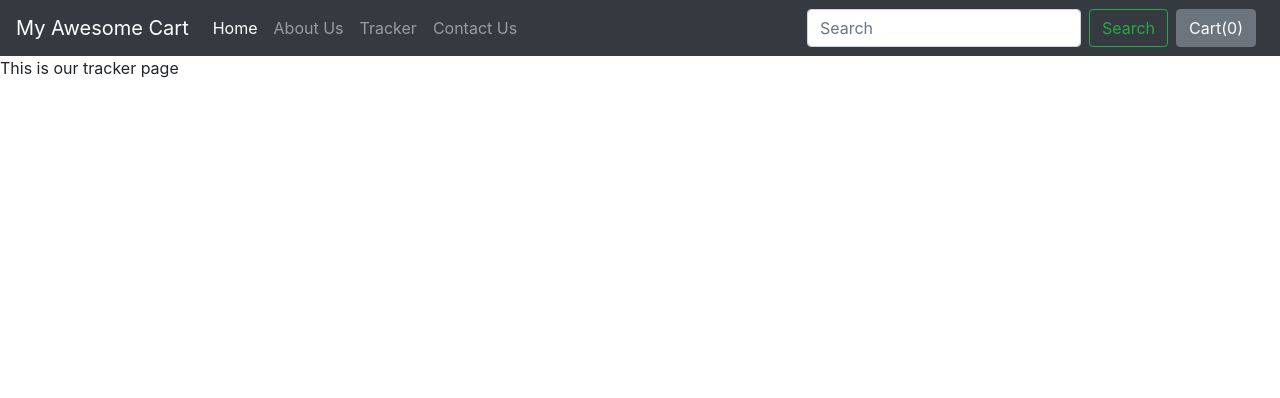
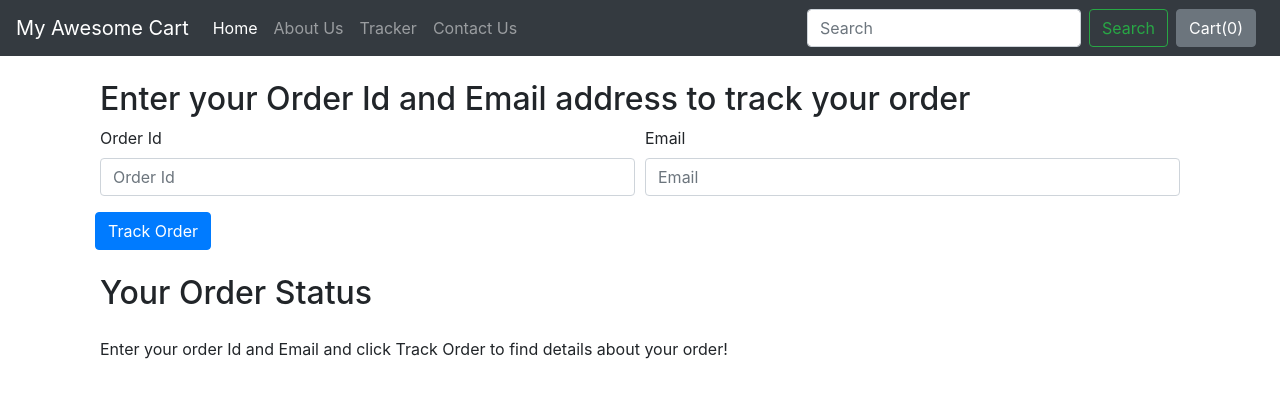
Before and after one commit to astrodestroyergithub/MyAwesomeCart, a Django app: page /shop/tracker in a window 1280 px wide. Shown: the top 398 px of the page. Run offline with Django 3.2, Linux system fonts and the light colour scheme; some libraries are stand-ins or nearby versions.

Commit message:
Created Order Tracker for customers

```diff
--- a/mac/settings.py
+++ b/mac/settings.py
@@ -58,7 +58,7 @@ ROOT_URLCONF = 'mac.urls'
 TEMPLATES = [
     {
         'BACKEND': 'django.template.backends.django.DjangoTemplates',
-        'DIRS': [],
+        'DIRS': ['mac/templates'],
         'APP_DIRS': True,
         'OPTIONS': {
             'context_processors': [
--- a/mac/urls.py
+++ b/mac/urls.py
@@ -17,9 +17,11 @@ from django.contrib import admin
 from django.urls import path, include
 from django.conf import settings
 from django.conf.urls.static import static
+from . import views
 
 urlpatterns = [
     path('admin/', admin.site.urls),
     path('shop/', include('shop.urls')),
-    path('blog/', include('blog.urls'))
+    path('blog/', include('blog.urls')),
+    path('', views.index)
 ] + static(settings.MEDIA_URL, document_root=settings.MEDIA_ROOT)
--- /dev/null
+++ b/mac/views.py
@@ -0,0 +1,6 @@
+from django.shortcuts import render
+
+from django.http import HttpResponse
+
+def index(request):
+    return render(request, 'index.html')
--- a/shop/admin.py
+++ b/shop/admin.py
@@ -1,8 +1,9 @@
 from django.contrib import admin
 
 # Register your models here.
-from .models import Product, Contact, Orders
+from .models import Product, Contact, Orders, OrderUpdate
 
 admin.site.register(Product)
 admin.site.register(Contact)
 admin.site.register(Orders)
+admin.site.register(OrderUpdate)
--- a/shop/templates/shop/basic.html
+++ b/shop/templates/shop/basic.html
@@ -56,7 +56,10 @@ sagittis lacus vel augue laoreet rutrum faucibus.">
 
 <!-- Optional JavaScript -->
 <!-- jQuery first, then Popper.js, then Bootstrap JS -->
-<script src="https://code.jquery.com/jquery-3.3.1.slim.min.js" integrity="sha384-q8i/X+965DzO0rT7abK41JStQIAqVgRVzpbzo5smXKp4YfRvH+8abtTE1Pi6jizo" crossorigin="anonymous"></script>
+<script
+  src="https://code.jquery.com/jquery-3.5.1.js"
+  integrity="sha256-QWo7LDvxbWT2tbbQ97B53yJnYU3WhH/C8ycbRAkjPDc="
+  crossorigin="anonymous"></script>
 <script src="https://cdnjs.cloudflare.com/ajax/libs/popper.js/1.14.6/umd/popper.min.js" integrity="sha384-wHAiFfRlMFy6i5SRaxvfOCifBUQy1xHdJ/yoi7FRNXMRBu5WHdZYu1hA6ZOblgut" crossorigin="anonymous"></script>
 <script src="https://stackpath.bootstrapcdn.com/bootstrap/4.2.1/js/bootstrap.min.js" integrity="sha384-B0UglyR+jN6CkvvICOB2joaf5I4l3gm9GU6Hc1og6Ls7i6U/mkkaduKaBhlAXv9k" crossorigin="anonymous"></script>
 {% block js %} {% endblock %}
--- a/shop/templates/shop/tracker.html
+++ b/shop/templates/shop/tracker.html
@@ -1,4 +1,78 @@
 {% extends 'shop/basic.html' %}
 
-{% block title%} Tracking Status - My Awesome Cart {% endblock %}
-{% block body %} This is our tracker page {% endblock %}
+{% block title%} My Awesome Cart Tracker {% endblock %}
+{% block body %}
+
+<div class="container">
+	<div class="col my-4">
+		<h2>Enter your Order Id and Email address to track your order</h2>
+		<form method="post" action="#" id="trackerForm">{% csrf_token %}
+		  <div class="form-row">
+		  	<div class="form-group col-md-6">
+		      <label for="name">Order Id</label>
+		      <input type="text" class="form-control" id="orderId" name="orderId" placeholder="Order Id">
+		    </div>
+		    <div class="form-group col-md-6">
+		      <label for="email">Email</label>
+		      <input type="email" class="form-control" id="email" name="email" placeholder="Email">
+		    </div>
+		    <button type="submit" class="btn btn-primary">Track Order</button>
+		  </div>
+	</div>
+	<div class="col my-4">
+		<h2>Your Order Status</h2>
+		<div class="my-4">
+			<ul class="list-group" id="items">
+			  Enter your order Id and Email and click Track Order to find details about your order!
+			</ul>
+		</div>
+
+	</div>
+</div>
+{% endblock %}
+
+
+{% block js %}
+<script>
+$('#trackerForm').submit(function(event){
+
+	$('#items').empty();
+	var formData = {
+		'orderId': $('input[name=orderId').val(),
+		'email': $('input[name=email').val(),
+		'csrfmiddlewaretoken': $('input[name=csrfmiddlewaretoken]').val()
+	};
+
+
+	$.ajax({
+		type: 'POST',
+		url: '/shop/tracker/',
+		data: formData,
+		encode: true
+	})
+
+	.done(function(data) {
+            console.log(data)
+            updates = JSON.parse(data);
+            if (updates.length > 0 & updates != {}) {
+                for (i = 0; i < updates.length; i++) {
+                    let text = updates[i]['text'];
+                    let time = updates[i]['time'];
+                    mystr = `<li class="list-group-item d-flex justify-content-between align-items-center">
+                    ${text}
+                    <span class="badge badge-primary badge-pill">${time}</span>
+                </li>`
+                    $('#items').append(mystr);
+                }
+            } else {
+                mystr = `<li class="list-group-item d-flex justify-content-between align-items-center">
+                    Sorry, We are not able to fetch this order id and email. Make sure to type correct order Id and email</li>`
+                $('#items').append(mystr);
+            }
+        });
+    event.preventDefault();
+});
+
+</script>
+
+{% endblock %}
--- a/shop/views.py
+++ b/shop/views.py
@@ -1,13 +1,14 @@
 from django.shortcuts import render
 from django.http import HttpResponse
-from .models import Product, Contact, Orders
+from .models import Product, Contact, Orders, OrderUpdate
 from math import ceil
+import json
 
 # Create your views here.
 
 def index(request):
-    products = Product.objects.all()
-    print(products)
+    # products = Product.objects.all()
+    # print(products)
     # n = len(products)
     # nSlides = n//4 + ceil((n/4)-(n//4))
 
@@ -30,18 +31,35 @@ def about(request):
 
 def contact(request):
     if request.method == "POST":
-        print(request)
+        # print(request)
         name = request.POST.get('name', '')
         email = request.POST.get('email', '')
         phone = request.POST.get('phone', '')
         desc = request.POST.get('desc', '')
-        print(name, email, phone, desc)
+        # print(name, email, phone, desc)
         contact = Contact(name=name, email=email, phone=phone, desc=desc)
         contact.save()
 
     return render(request, 'shop/contact.html')
 
 def tracker(request):
+    if request.method == "POST":
+        orderId = request.POST.get('orderId', '')
+        email = request.POST.get('email', '')
+        # return HttpResponse(f"{orderId} and {email}")
+        try:
+            order = Orders.objects.filter(order_id=orderId, email=email)
+            if len(order)>0:
+                update = OrderUpdate.objects.filter(order_id=orderId)
+                updates = []
+                for item in update:
+                    updates.append({'text':item.update_desc, 'time':update.timestamp})
+                    response = json.dumps(updates, default=str)
+                return HttpResponse(response)
+            else:
+                return HttpResponse('{}')
+        except Exception as e:
+            return HttpResponse('{}')
     return render(request, 'shop/tracker.html')
 
 def search(request):
@@ -65,6 +83,8 @@ def checkout(request):
         phone = request.POST.get('phone', '')
         order = Orders(items_json=items_json, name=name, email=email, address=address, city=city, state=state, zip_code=zip_code, phone=phone)
         order.save()
+        update = OrderUpdate(order_id=order.order_id, update_desc="The order has been placed")
+        update.save()
         thank = True
         id = order.order_id
         return render(request, 'shop/checkout.html', {'thank':thank, 'id':id})
```
Also changed, not shown: mac/templates/index.html (added, +35 -0 lines), shop/models.py (+9 -0 lines), db.sqlite3, shop/migrations/0006_orderupdate.py (added), 1 other file.
